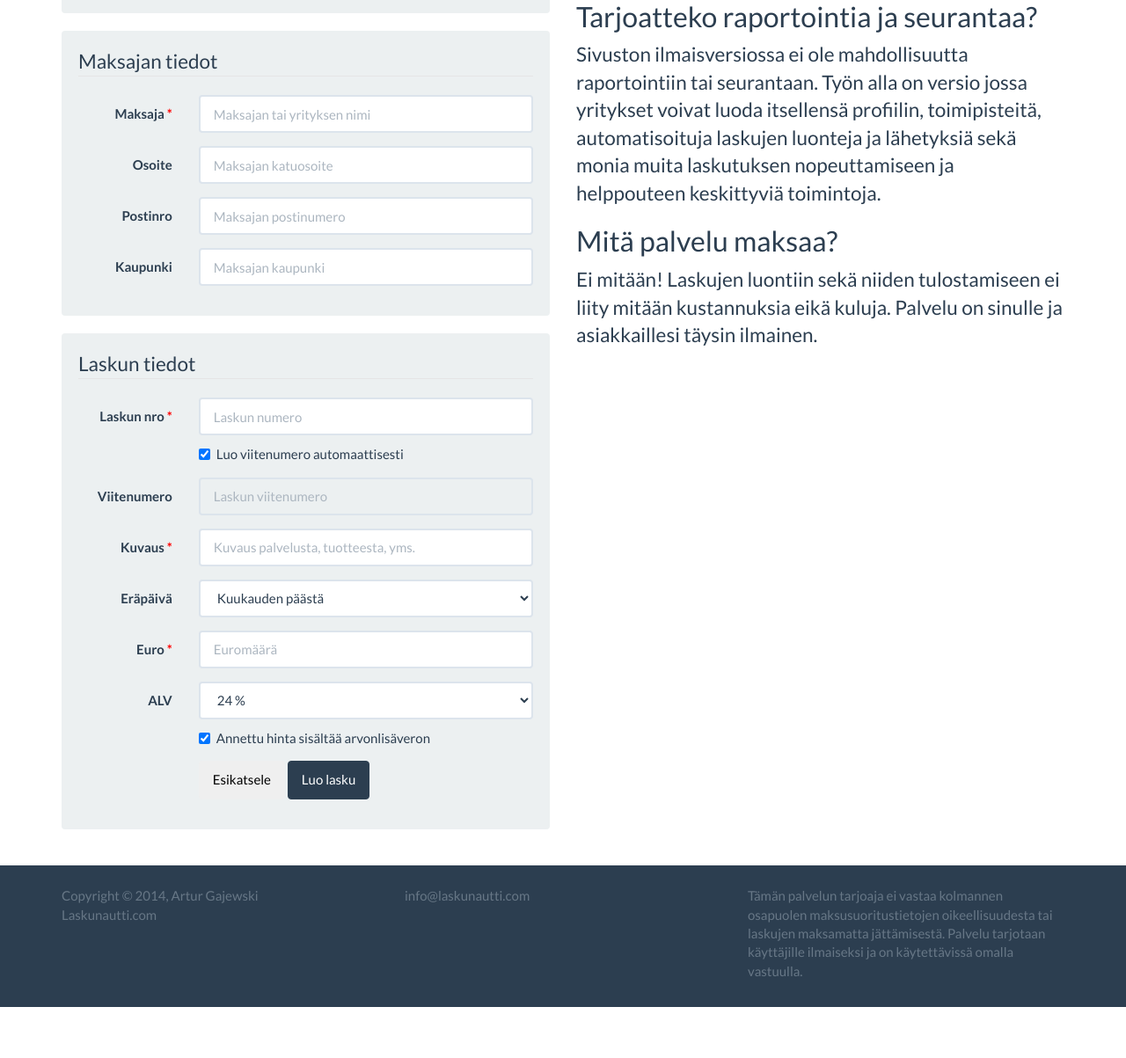
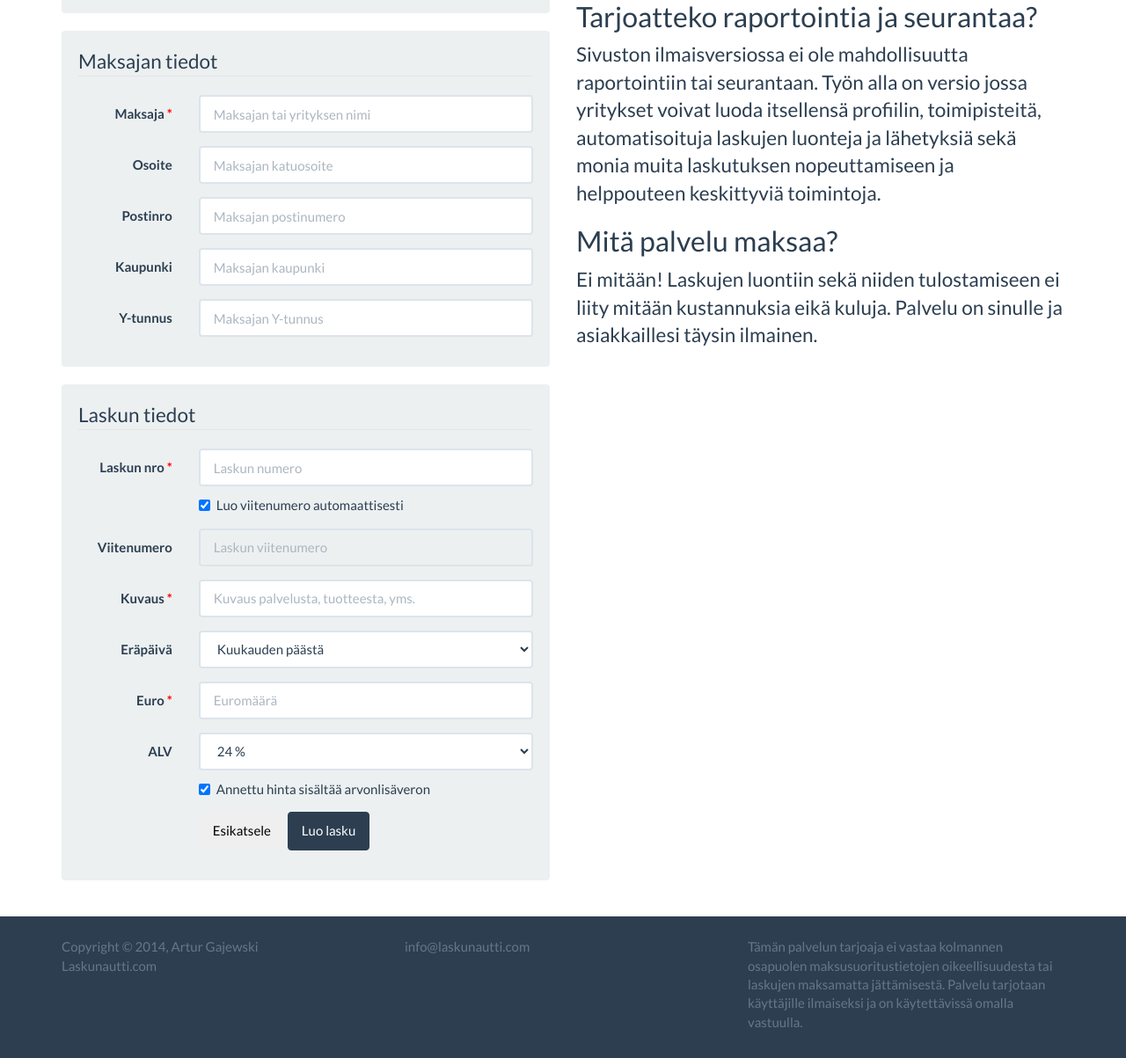
Before and after one commit to artur-gajewski/laskunautti, a PHP site: template views/index.twig in a window 1280 px wide. Shown: the part 1299-2502 px from the top of the page at 88% size. Before the commit the page ends 2444 px from the top, so only its background shows below. Run offline with PHP 8.4, Linux system fonts and the light colour scheme; the template is opened without the code that fills it, so the values that code supplies are empty; some libraries are stand-ins or nearby versions.

Commit message:
Added Y-tunnus to payer

```diff
--- a/docs/create_database.sql
+++ b/docs/create_database.sql
@@ -1,5 +1,5 @@
 
-CREATE TABLE invoice (
+CREATE TABLE IF NOT EXISTS invoice (
     id INT NOT NULL AUTO_INCREMENT PRIMARY KEY,
     hash VARCHAR(100) NOT NULL,
     sender_iban VARCHAR(100) NOT NULL,
@@ -15,6 +15,7 @@ CREATE TABLE invoice (
     payer_address VARCHAR(100),
     payer_zip VARCHAR(10),
     payer_city VARCHAR(100),
+    payer_yt VARCHAR(10),
     bill_description VARCHAR(100) NOT NULL,
     bill_duedate DATETIME NOT NULL,
     bill_total FLOAT NOT NULL,
@@ -22,3 +23,5 @@ CREATE TABLE invoice (
     bill_number VARCHAR(100) NOT NULL,
     bill_reference VARCHAR(100) NOT NULL
 );
+
+ALTER TABLE invoice ADD COLUMN payer_yt VARCHAR(100);
--- a/src/app.php
+++ b/src/app.php
@@ -42,6 +42,7 @@ $formFields = array(
     'payerAddress' => 'payer_address',
     'payerZip' => 'payer_zip',
     'payerCity' => 'payer_city',
+    'payerYt' => 'payer_yt',
 
     'billDescription' => 'bill_description',
     'billDueDate' => 'bill_duedate',
--- a/views/index.twig
+++ b/views/index.twig
@@ -207,6 +207,13 @@
 
                 </div>
             </div>
+
+            <div class="form-group">
+                <label for="payerYt" class="col-lg-3 control-label">Y-tunnus</label>
+                <div class="col-lg-9">
+                    <input type="text" class="form-control sender-type" id="payerYt" name="payerYt" placeholder="Maksajan Y-tunnus">
+                </div>
+            </div>
         </div>
         <div class="well">
             <legend>Laskun tiedot</legend>
--- a/views/invoice.twig
+++ b/views/invoice.twig
@@ -100,6 +100,10 @@
                                         {% if payerZip is defined %}
                                             {{ payerZip }} {{ payerCity }}<br/>
                                         {% endif %}
+
+                                        {% if payerYt is defined %}
+                                            <br/>Y-tunnus: {{ payerYt }}<br/>
+                                        {% endif %}
                                     </td>
                                 </tr>
                                 <tr>
```
